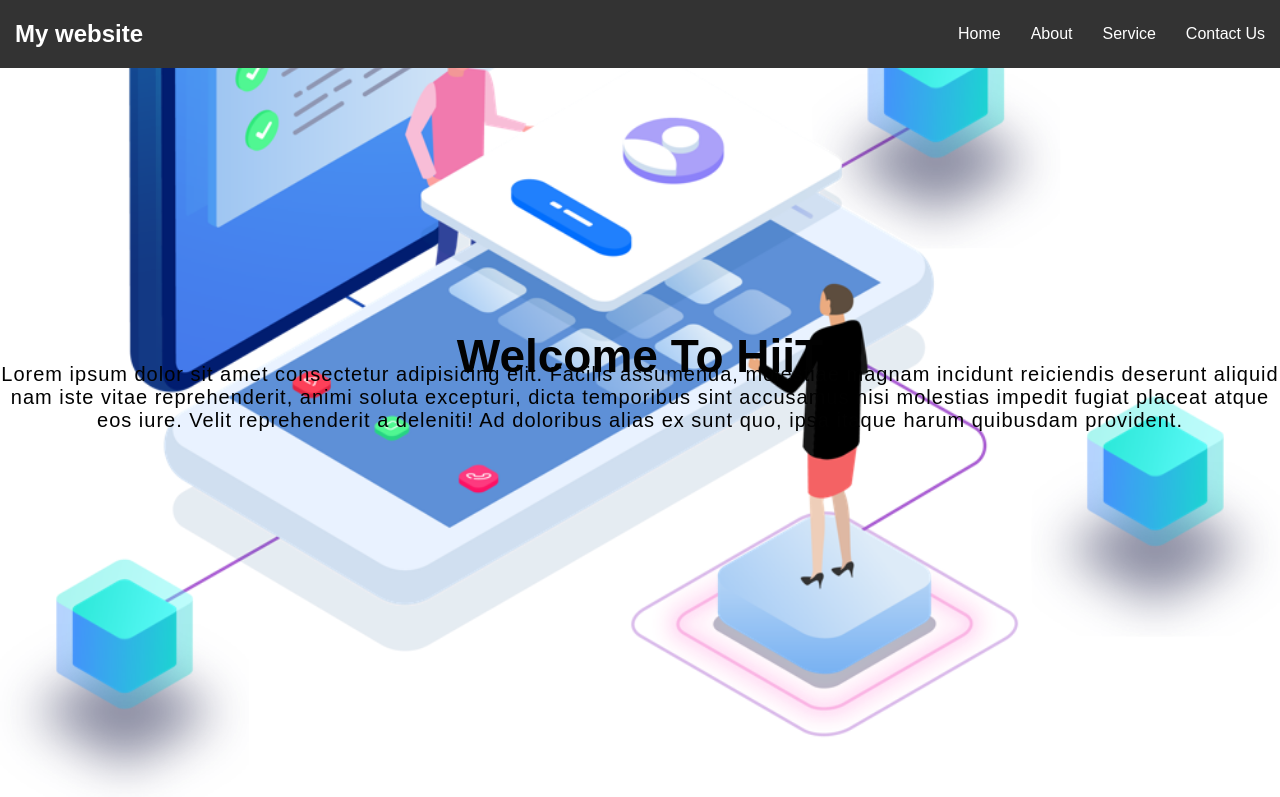
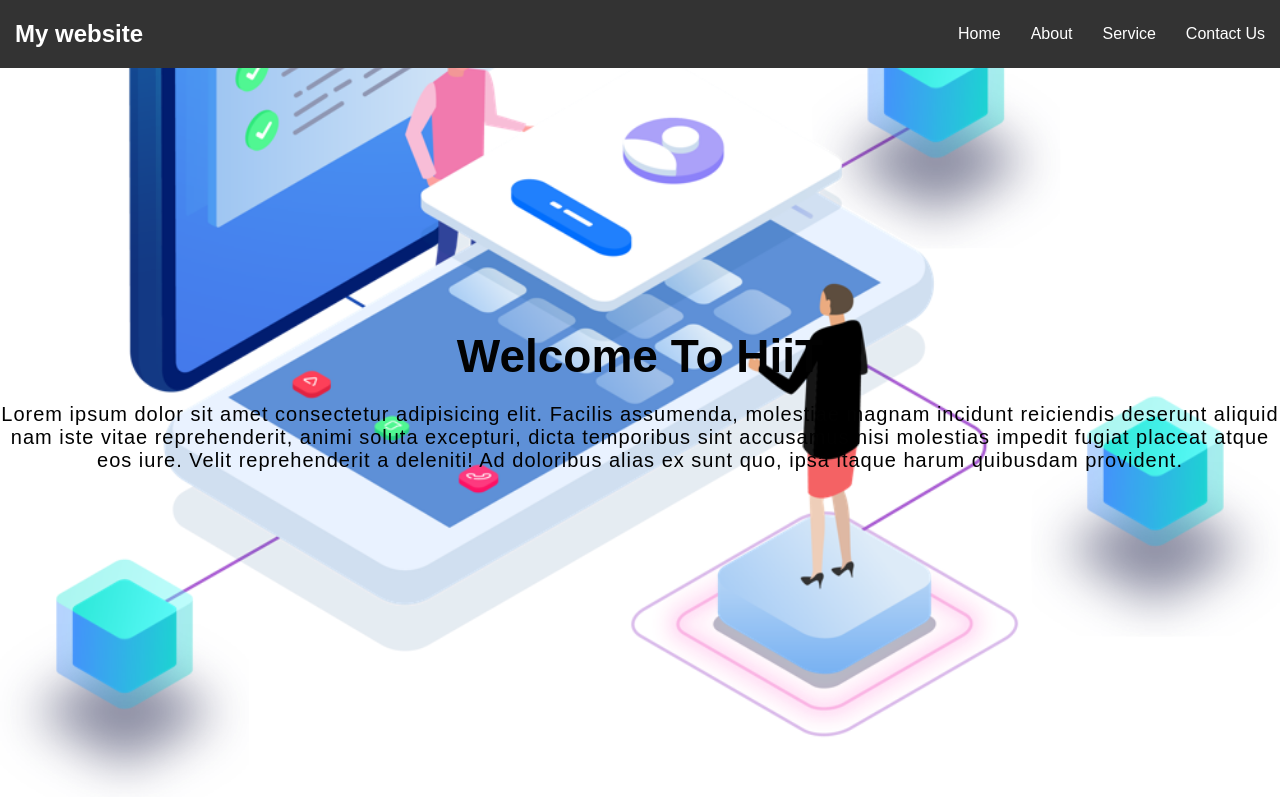
Before and after one commit to weblancesoln/Hiit-first-website, a plain HTML site: page index.html in a window 1280 px wide. Shown: the top 797 px of the page. Drawn offline with Linux system fonts and the light colour scheme.

Commit message:
Update style.css

```diff
--- a/style.css
+++ b/style.css
@@ -73,7 +73,7 @@ a.active{
 
 .hero h1 {
     font-size: 46px;
-    margin: -20px;
+    margin: 20px;
 }
 
 .hero p {
```
